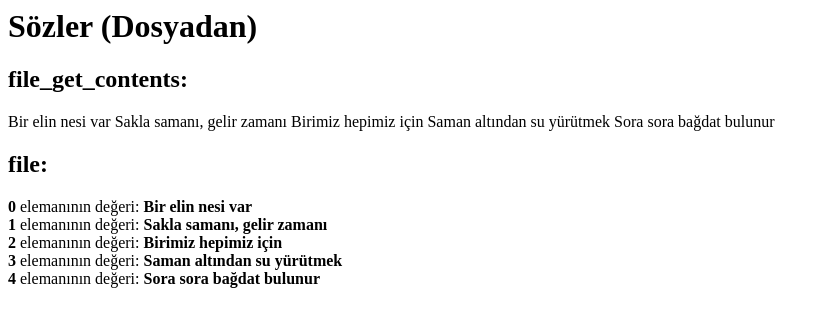
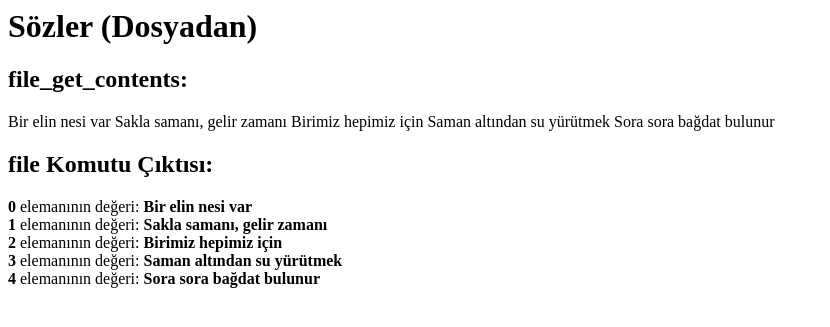
Before and after one commit to nuriakman/OYK2019, a PHP site: page /sozler.dosyadan.php in a window 1280 px wide. Shown: the top 327 px of the page, without its empty margins (0-830 px from the left). Run offline with PHP 8.4, Linux system fonts and the light colour scheme.

Commit message:
Mesaj eklendi

```diff
--- a/sozler.dosyadan.php
+++ b/sozler.dosyadan.php
@@ -7,7 +7,7 @@ echo "<h2>file_get_contents:</h2>";
 $dosya_icerigi = file_get_contents($dosya);
 echo $dosya_icerigi;
 
-echo "<h2>file:</h2>";
+echo "<h2>file Komutu Çıktısı:</h2>";
 $dosya_icerigi = file($dosya);
 foreach ($dosya_icerigi as $key => $value) {
   echo "<b>$key</b> elemanının değeri: <b>$value</b> <br />";
```
